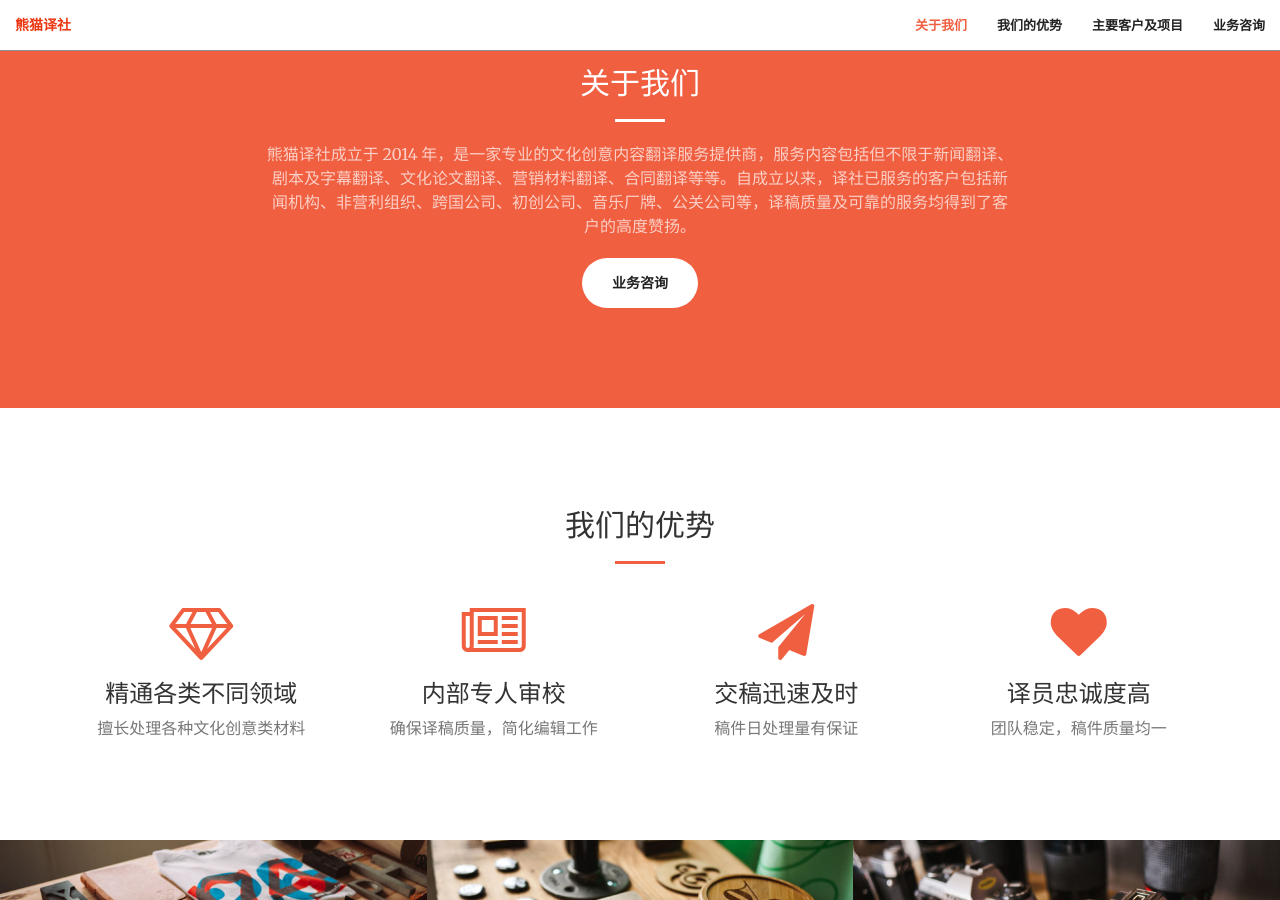
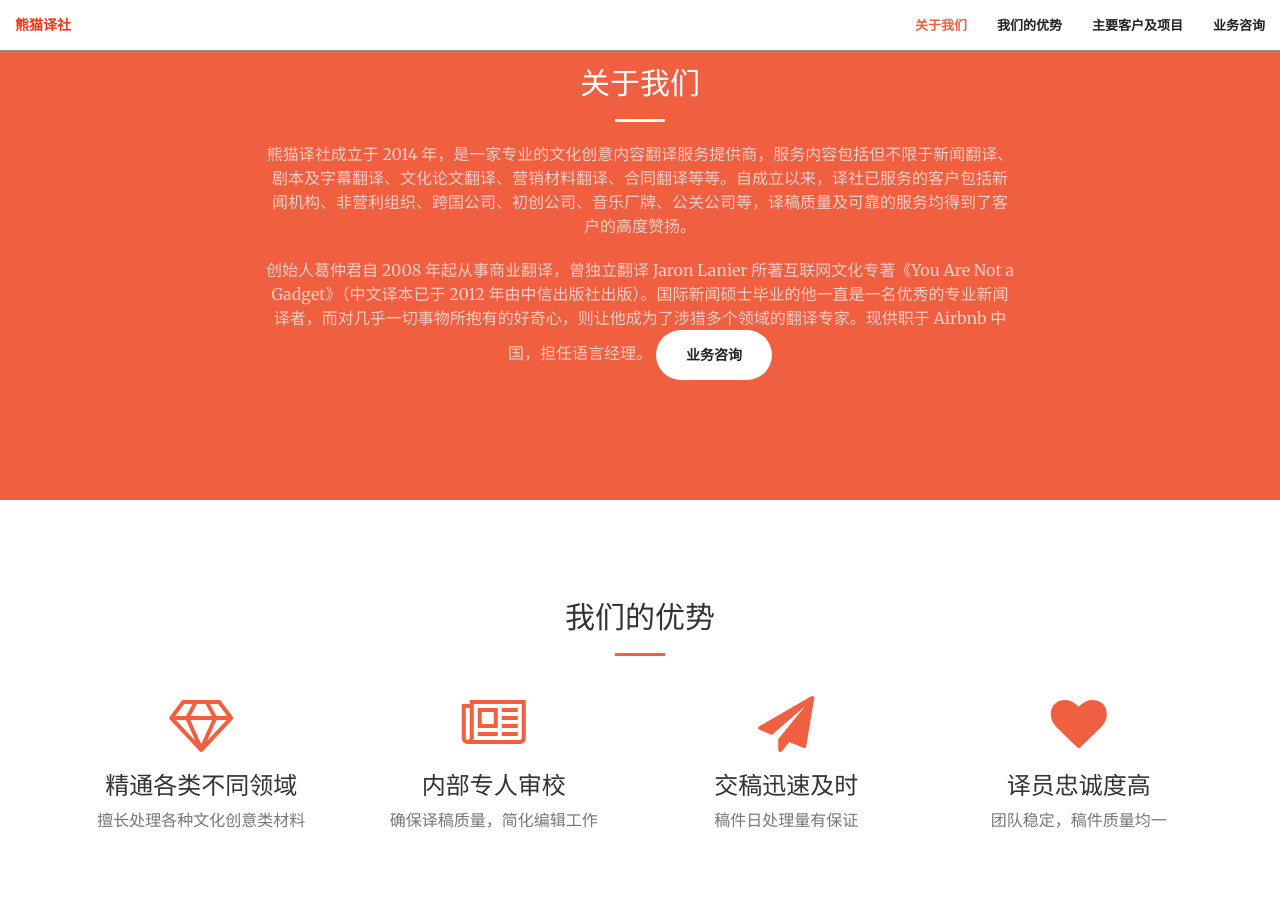
Before and after one commit to shog86/ptranslation.github.io, a Jekyll site: the page built from index.html, in a window 1280 px wide and 900 px high, scrolled down 934 px. Built offline with Jekyll 4.4.1, drawn with Linux system fonts in a browser that asks for light colours.

Commit message:
Update call-to-action.html

```diff
--- a/_includes/call-to-action.html
+++ b/_includes/call-to-action.html
@@ -5,6 +5,8 @@
                 <h2 class="section-heading">关于我们</h2>
                 <hr class="light">
                 <p class="text-faded">熊猫译社成立于 2014 年，是一家专业的文化创意内容翻译服务提供商，服务内容包括但不限于新闻翻译、剧本及字幕翻译、文化论文翻译、营销材料翻译、合同翻译等等。自成立以来，译社已服务的客户包括新闻机构、非营利组织、跨国公司、初创公司、音乐厂牌、公关公司等，译稿质量及可靠的服务均得到了客户的高度赞扬。</p>
+                <p class="text-faded">创始人葛仲君自 2008 年起从事商业翻译，曾独立翻译 Jaron Lanier 所著互联网文化专著《You Are Not a Gadget》（中文译本已于 2012 年由中信出版社出版）。国际新闻硕士毕业的他一直是一名优秀的专业新闻译者，而对几乎一切事物所抱有的好奇心，则让他成为了涉猎多个领域的翻译专家。现供职于 Airbnb 中国，担任语言经理。
+
                 <a class="btn btn-default btn-xl page-scroll" href="#contact">业务咨询</a>
             </div>
         </div>
```
